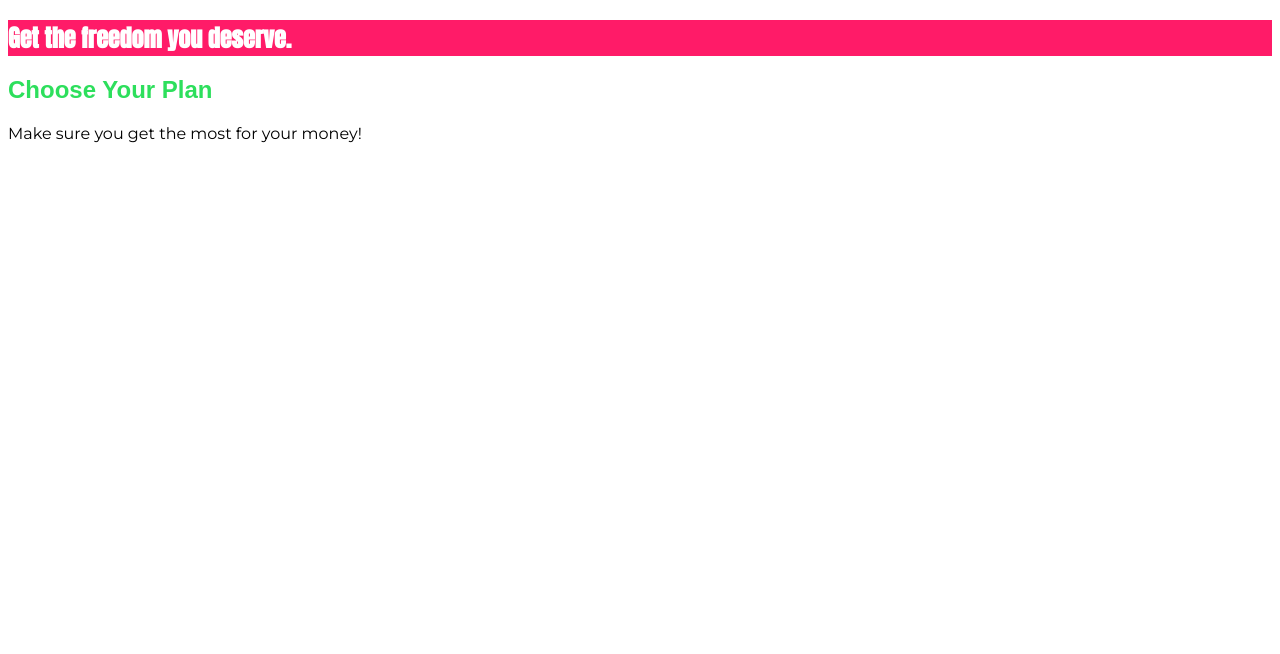
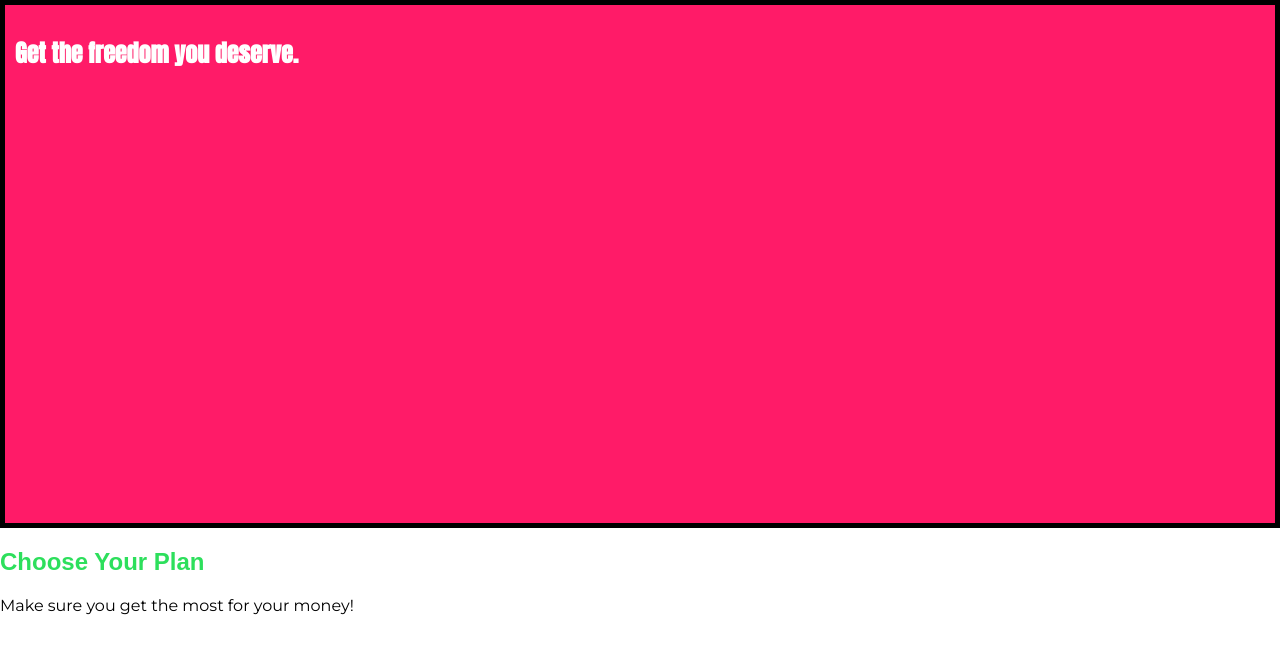
Before and after one commit to Wahzammo/CSS-Stuff, a plain HTML site: page index.html in a window 1280 px wide. Drawn offline with Linux system fonts and the light colour scheme.

Commit message:
worked on CSS box styling

```diff
--- a/main.css
+++ b/main.css
@@ -1,9 +1,19 @@
+* {
+    box-sizing: border-box;
+}
+
 body {
     font-family: 'Montserrat', sans-serif;
+    margin: 0px;
 }
 
 #product-overview {
     background: #ff1b68;
+    width: 100%;
+    height: 528px;
+    padding: 10px;
+    border: 5px solid black;
+    margin: 0px;
 }
 
 .section-title {
```
